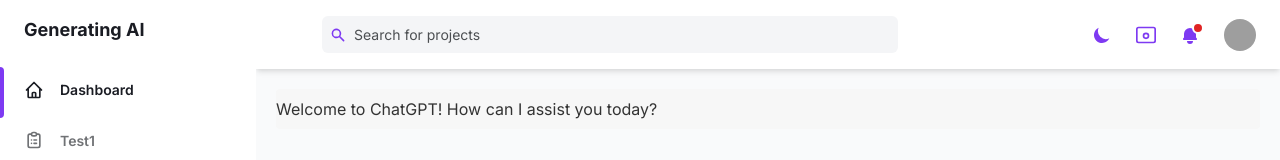
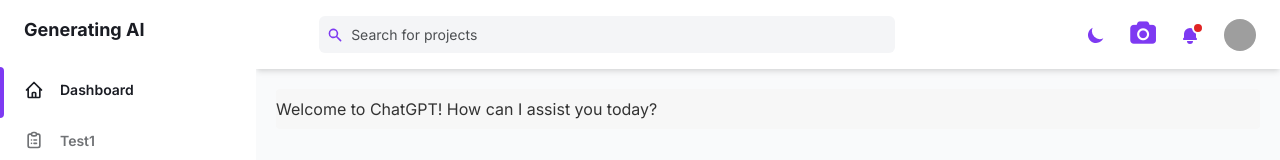
Before and after one commit to RishabhUmredkar/Generating-AI-Model, a plain HTML site: page index.html in a window 1280 px wide. Shown: the top 160 px of the page. Drawn offline with nearby package versions, Linux system fonts and the light colour scheme; grey boxes are pictures that could not be loaded.

Commit message:
Camera icon

```diff
--- a/index.html
+++ b/index.html
@@ -3,6 +3,7 @@
   <head>
     <meta charset="UTF-8">
     <meta name="viewport" content="width=device-width, initial-scale=1.0">
+    <link rel="stylesheet" href="https://cdnjs.cloudflare.com/ajax/libs/font-awesome/4.7.0/css/font-awesome.min.css">
     <title>Generating AI</title>
     <link href="https://fonts.googleapis.com/css2?family=Inter:wght@400;500;600;700;800&display=swap" rel="stylesheet" />
     <link rel="stylesheet" href="./assets/css/tailwind.output.css" />
@@ -731,22 +732,10 @@
 
 
               <!-------Camera icon-------->
+
               <li class="flex">
-                <a href="camera.htm" class="rounded-md focus:outline-none focus:shadow-outline-purple" aria-label="Camera Icon">
-                  <svg class="w-5 h-5" aria-hidden="true" fill="none" stroke="currentColor" viewBox="0 0 24 24">
-                    <path
-                      stroke-linecap="round"
-                      stroke-linejoin="round"
-                      stroke-width="2"
-                      d="M3 3h18a2 2 0 012 2v14a2 2 0 01-2 2H3a2 2 0 01-2-2V5a2 2 0 012-2z"
-                    ></path>
-                    <path
-                      stroke-linecap="round"
-                      stroke-linejoin="round"
-                      stroke-width="2"
-                      d="M15 13a3 3 0 11-6 0 3 3 0 016 0z"
-                    ></path>
-                  </svg>
+                <a href="camera.html" class="rounded-md focus:outline-none focus:shadow-outline-purple" aria-label="Camera Icon">
+                  <i style="font-size:24px" class="fa">&#xf030;</i>
                 </a>
               </li>
 
```
Also changed, not shown: camera.html (renamed from camera.htm).
